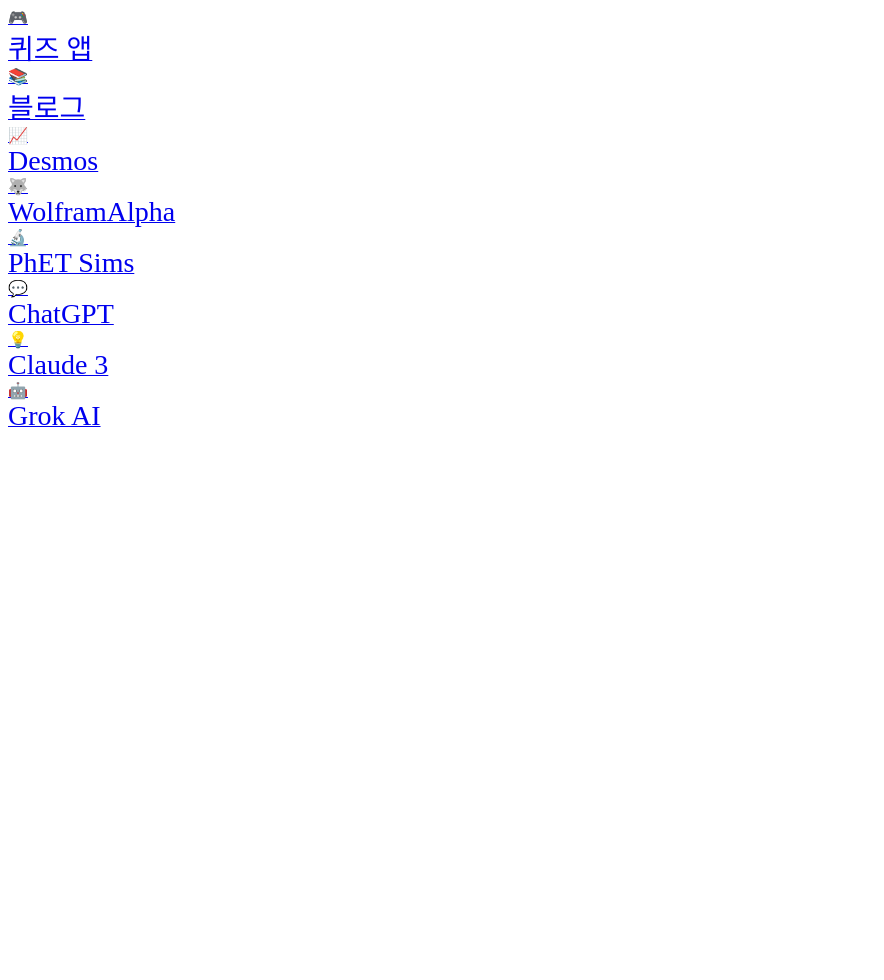
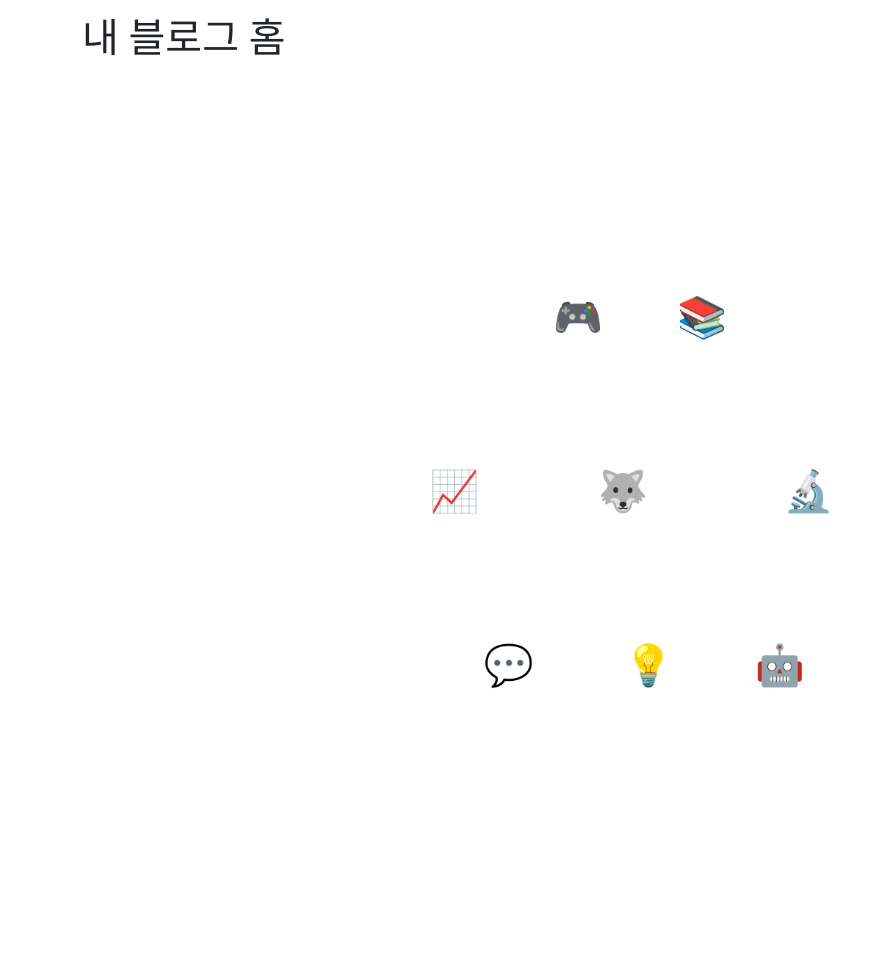
Before and after one commit to randomwalk1225/randomwalk1225.github.io, a Jekyll site: the page built from index.html, in a window 1280 px wide. Shown: the whole page, without its empty margins (0-884 px from the left). Built offline with Jekyll 4.4.1, drawn with Linux system fonts in a browser that asks for light colours; before the commit the page ends 900 px from its top, so only the background shows below that.

Commit message:
깨진 메인 페이지 회복

```diff
--- a/index.html
+++ b/index.html
@@ -1,82 +1,134 @@
-<!-- Shortcuts -->
+---
+layout: default
+title: 홈
+---
+
+<!-- head에 Google Font, CSS 추가 -->
+<link rel="preconnect" href="https://fonts.googleapis.com">
+<link rel="preconnect" href="https://fonts.gstatic.com" crossorigin>
+<link
+  href="https://fonts.googleapis.com/css2?family=Gothic+A1:wght@300;400;500;600;700&display=swap"
+  rel="stylesheet"
+/>
+
 <style>
-  /* ① Span 글자 크기 3단계(≈1.75rem)로 키우기 */
+  /* 1) 페이지 전체 고딕A1 적용 */
+  body.homepage {
+    font-family: 'Gothic A1', sans-serif !important;
+  }
+
+  /* 2) 링크 기본 밑줄 제거 */
+  .homepage-shortcut-link {
+    text-decoration: none !important;
+  }
+
+  /* 3) 아이콘 스타일: 크기, 배경 원, 중앙 정렬 */
+  .homepage-shortcut-icon-img {
+    width: 100px;
+    height: 100px;
+    background-color: rgba(255, 255, 255, 0.2);
+    border-radius: 50%;
+    display: flex;
+    align-items: center;
+    justify-content: center;
+    font-size: 2.5rem;       /* 이모지·아이콘 자체 크기 */
+    transition: background-color 0.3s ease;
+    margin: 0 auto 0.5rem;   /* 아래 텍스트와 여백 */
+  }
+  .homepage-shortcut-link:hover .homepage-shortcut-icon-img {
+    background-color: rgba(255, 255, 255, 0.35);
+  }
+
+  /* 4) 텍스트 크기 & 색상 */
   .homepage-shortcut-link span {
-    font-size: 1.75rem;
+    display: block;
+    font-size: 1.75rem;     /* 약 3단계 크기 */
+    font-weight: 600;
+    color: #ffffff;         /* 어두운 배경에 대비 */
+  }
+
+  /* 5) 행(row)마다 최대 너비, 간격 */
+  .shortcuts-row {
+    max-width: 700px;
+    width: 100%;
+    margin-bottom: 1.5rem;
   }
 </style>
 
+<script>
+  document.addEventListener('DOMContentLoaded', function() {
+    document.body.classList.add('homepage');
+    // header 숨기려면 아래 주석 해제
+    // document.querySelector('header.container')?.remove();
+  });
+</script>
+
 <div class="container d-flex flex-column justify-content-center align-items-center min-vh-100">
 
-  <!-- 1행: 퀴즈 앱, 아이워크 블로그 -->
-  <div class="row g-3 justify-content-center" style="max-width: 700px;">
-    <div class="col text-center">
+  <!-- 1행: 퀴즈 앱 + 블로그 -->
+  <div class="row shortcuts-row justify-content-center g-4">
+    <div class="col-auto text-center">
       <a href="{{ '/quiz_app/' | relative_url }}"
-         class="homepage-shortcut-link d-block p-3 rounded text-decoration-none">
-        <div class="homepage-shortcut-icon-img mx-auto mb-2">🎮</div>
-        <span class="text-dark fw-bold">퀴즈 앱</span>
+         class="homepage-shortcut-link d-block">
+        <div class="homepage-shortcut-icon-img">🎮</div>
+        <span>퀴즈 앱</span>
       </a>
     </div>
-
-    <div class="col text-center">
+    <div class="col-auto text-center">
       <a href="{{ '/archive.html' | relative_url }}"
-         class="homepage-shortcut-link d-block p-3 rounded text-decoration-none">
-        <div class="homepage-shortcut-icon-img mx-auto mb-2">📚</div>
-        <span class="text-dark fw-bold">블로그</span>
+         class="homepage-shortcut-link d-block">
+        <div class="homepage-shortcut-icon-img">📚</div>
+        <span>블로그</span>
       </a>
     </div>
   </div>
 
-  <!-- 2행: Desmos, WolframAlpha, PhET Sims -->
-  <div class="row g-3 justify-content-center" style="max-width: 700px;">
-    <div class="col text-center">
-      <a href="https://www.desmos.com" target="_blank" rel="noopener noreferrer"
-         class="homepage-shortcut-link d-block p-3 rounded text-decoration-none">
-        <div class="homepage-shortcut-icon-img mx-auto mb-2">📈</div>
-        <span class="text-dark fw-bold">Desmos</span>
+  <!-- 2행: Desmos + WolframAlpha + PhET Sims -->
+  <div class="row shortcuts-row justify-content-center g-4">
+    <div class="col-auto text-center">
+      <a href="https://www.desmos.com" target="_blank" rel="noopener"
+         class="homepage-shortcut-link d-block">
+        <div class="homepage-shortcut-icon-img">📈</div>
+        <span>Desmos</span>
       </a>
     </div>
-
-    <div class="col text-center">
-      <a href="https://www.wolframalpha.com" target="_blank" rel="noopener noreferrer"
-         class="homepage-shortcut-link d-block p-3 rounded text-decoration-none">
-        <div class="homepage-shortcut-icon-img mx-auto mb-2">🐺</div>
-        <span class="text-dark fw-bold">WolframAlpha</span>
+    <div class="col-auto text-center">
+      <a href="https://www.wolframalpha.com" target="_blank" rel="noopener"
+         class="homepage-shortcut-link d-block">
+        <div class="homepage-shortcut-icon-img">🐺</div>
+        <span>WolframAlpha</span>
       </a>
     </div>
-
-    <div class="col text-center">
-      <a href="https://phet.colorado.edu/" target="_blank" rel="noopener noreferrer"
-         class="homepage-shortcut-link d-block p-3 rounded text-decoration-none">
-        <div class="homepage-shortcut-icon-img mx-auto mb-2">🔬</div>
-        <span class="text-dark fw-bold">PhET Sims</span>
+    <div class="col-auto text-center">
+      <a href="https://phet.colorado.edu/" target="_blank" rel="noopener"
+         class="homepage-shortcut-link d-block">
+        <div class="homepage-shortcut-icon-img">🔬</div>
+        <span>PhET Sims</span>
       </a>
     </div>
   </div>
 
-  <!-- 3행: ChatGPT, Claude 3, Grok AI -->
-  <div class="row g-3 justify-content-center" style="max-width: 700px;">
-    <div class="col text-center">
-      <a href="https://chat.openai.com" target="_blank" rel="noopener noreferrer"
-         class="homepage-shortcut-link d-block p-3 rounded text-decoration-none">
-        <div class="homepage-shortcut-icon-img mx-auto mb-2">💬</div>
-        <span class="text-dark fw-bold">ChatGPT</span>
+  <!-- 3행: ChatGPT + Claude 3 + Grok AI -->
+  <div class="row shortcuts-row justify-content-center g-4">
+    <div class="col-auto text-center">
+      <a href="https://chat.openai.com" target="_blank" rel="noopener"
+         class="homepage-shortcut-link d-block">
+        <div class="homepage-shortcut-icon-img">💬</div>
+        <span>ChatGPT</span>
       </a>
     </div>
-
-    <div class="col text-center">
-      <a href="https://claude.ai/" target="_blank" rel="noopener noreferrer"
-         class="homepage-shortcut-link d-block p-3 rounded text-decoration-none">
-        <div class="homepage-shortcut-icon-img mx-auto mb-2">💡</div>
-        <span class="text-dark fw-bold">Claude 3</span>
+    <div class="col-auto text-center">
+      <a href="https://claude.ai/" target="_blank" rel="noopener"
+         class="homepage-shortcut-link d-block">
+        <div class="homepage-shortcut-icon-img">💡</div>
+        <span>Claude 3</span>
       </a>
     </div>
-
-    <div class="col text-center">
-      <a href="https://grok.com/" target="_blank" rel="noopener noreferrer"
-         class="homepage-shortcut-link d-block p-3 rounded text-decoration-none">
-        <div class="homepage-shortcut-icon-img mx-auto mb-2">🤖</div>
-        <span class="text-dark fw-bold">Grok AI</span>
+    <div class="col-auto text-center">
+      <a href="https://grok.com/" target="_blank" rel="noopener"
+         class="homepage-shortcut-link d-block">
+        <div class="homepage-shortcut-icon-img">🤖</div>
+        <span>Grok AI</span>
       </a>
     </div>
   </div>
```
